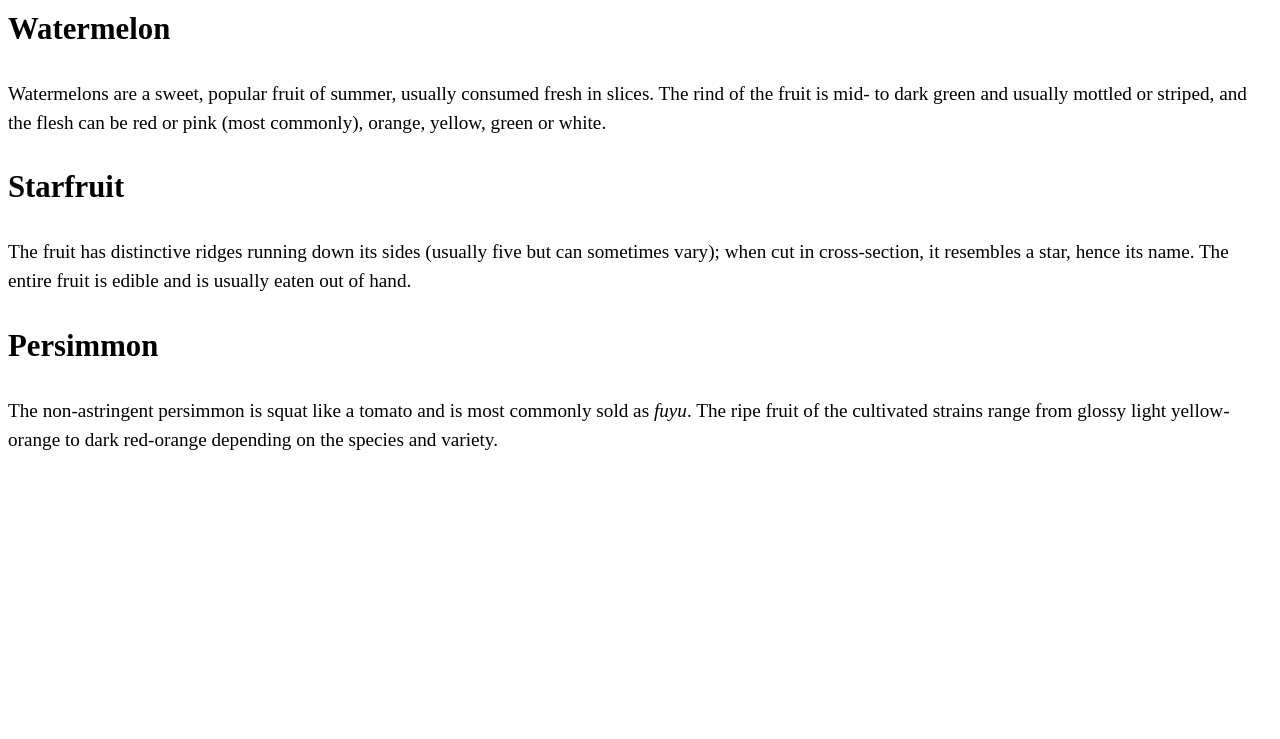
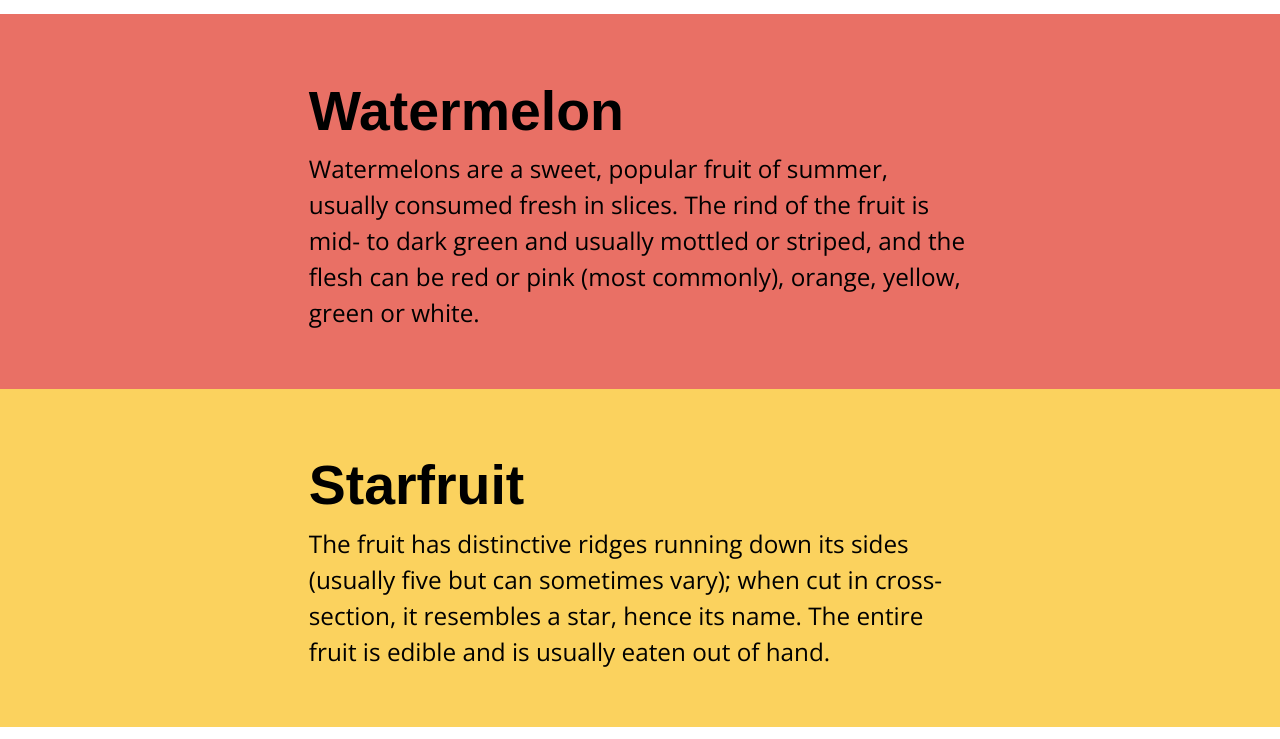
Before and after one commit to zannallan/trendy-fruit, a plain HTML site: page index.html in a window 1280 px wide. Shown: the top 739 px of the page. Drawn offline with nearby package versions, Linux system fonts and the light colour scheme; a web font is replaced by a local one.

Commit message:
Add classes to html elements

```diff
--- a/css/main.css
+++ b/css/main.css
@@ -9,10 +9,39 @@ html {
   -ms-text-size-adjust: 100%;
   -webkit-text-size-adjust: 100%;
   text-size-adjust: 100%;
-
   box-sizing: border-box;
+  font-family: "Open Sans", sans-serif;
 }
 
 *, *::before, *::after {
   box-sizing: inherit;
 }
+
+body {
+  margin: 0;
+}
+
+.watermelon {
+  background-color: #e97065;
+  margin: 0;
+}
+
+.watermelon h2 {
+  font-family: "Rammetto One", sans-serif;
+}
+
+.starfruit {
+  background-color: #fbd25e;
+}
+
+.starfruit h2 {
+  font-family: "Gravitas One", sans-serif;
+}
+
+.persimmon {
+  background-color: #e86033;
+}
+
+.persimmon h2 {
+  font-family: "Comfortaa", sans-serif;
+}
--- a/index.html
+++ b/index.html
@@ -6,28 +6,29 @@
   <meta name="viewport" content="width=device-width,initial-scale=1">
   <link rel="stylesheet" href="css/type.css">
   <link rel="stylesheet" href="css/main.css">
+  <link href="https://fonts.googleapis.com/css?family=Comfortaa|Gravitas+One|Open+Sans|Rammetto+One&display=swap" rel="stylesheet">
 </head>
 <body>
-  <main>
+  <main class="pad-t-1-2">
 
-    <article class="">
-      <div class="">
-        <h2 class="">Watermelon</h2>
-        <p class="">Watermelons are a sweet, popular fruit of summer, usually consumed fresh in slices. The rind of the fruit is mid- to dark green and usually mottled or striped, and the flesh can be red or pink (most commonly), orange, yellow, green or white.</p>
+    <article class="watermelon push-1-2">
+      <div class="max-length gutter-1-2 pad-t-2 pad-b-2">
+        <h2 class="tena push-0">Watermelon</h2>
+        <p class="giga push-0">Watermelons are a sweet, popular fruit of summer, usually consumed fresh in slices. The rind of the fruit is mid- to dark green and usually mottled or striped, and the flesh can be red or pink (most commonly), orange, yellow, green or white.</p>
       </div>
     </article>
 
-    <article class="">
-      <div class="">
-        <h2 class="">Starfruit</h2>
-        <p class="">The fruit has distinctive ridges running down its sides (usually five but can sometimes vary); when cut in cross-section, it resembles a star, hence its name. The entire fruit is edible and is usually eaten out of hand.</p>
+    <article class="starfruit push-1-2">
+      <div class="max-length gutter-1-2 pad-t-2 pad-b-2">
+        <h2 class="tena push-0">Starfruit</h2>
+        <p class="giga push-0">The fruit has distinctive ridges running down its sides (usually five but can sometimes vary); when cut in cross-section, it resembles a star, hence its name. The entire fruit is edible and is usually eaten out of hand.</p>
       </div>
     </article>
 
-    <article class="">
-      <div class="">
-        <h2 class="">Persimmon</h2>
-        <p class="">The non-astringent persimmon is squat like a tomato and is most commonly sold as <i>fuyu</i>. The ripe fruit of the cultivated strains range from glossy light yellow-orange to dark red-orange depending on the species and variety.</p>
+    <article class="persimmon push-1-2">
+      <div class="max-length gutter-1-2 pad-t-2 pad-b-2">
+        <h2 class="tena push-0">Persimmon</h2>
+        <p class="giga push-0">The non-astringent persimmon is squat like a tomato and is most commonly sold as <i>fuyu</i>. The ripe fruit of the cultivated strains range from glossy light yellow-orange to dark red-orange depending on the species and variety.</p>
       </div>
     </article>
 
```
